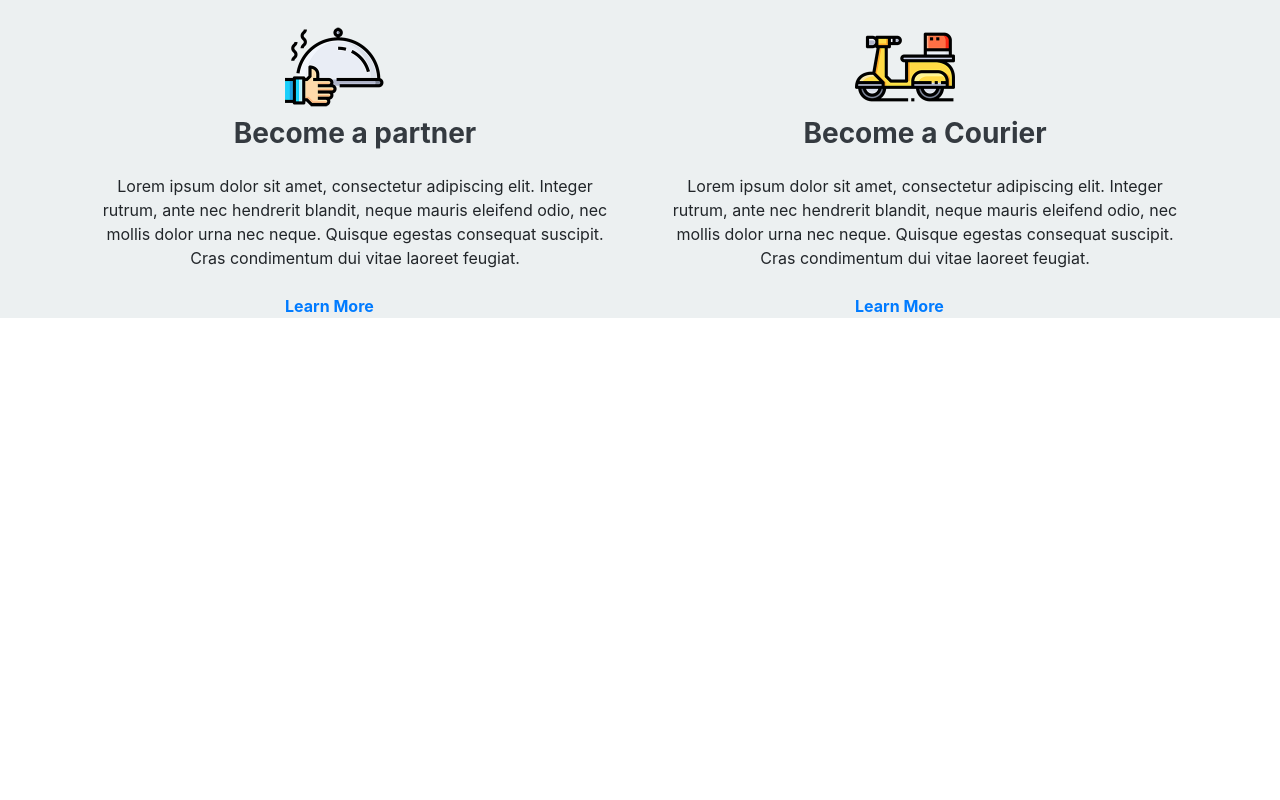
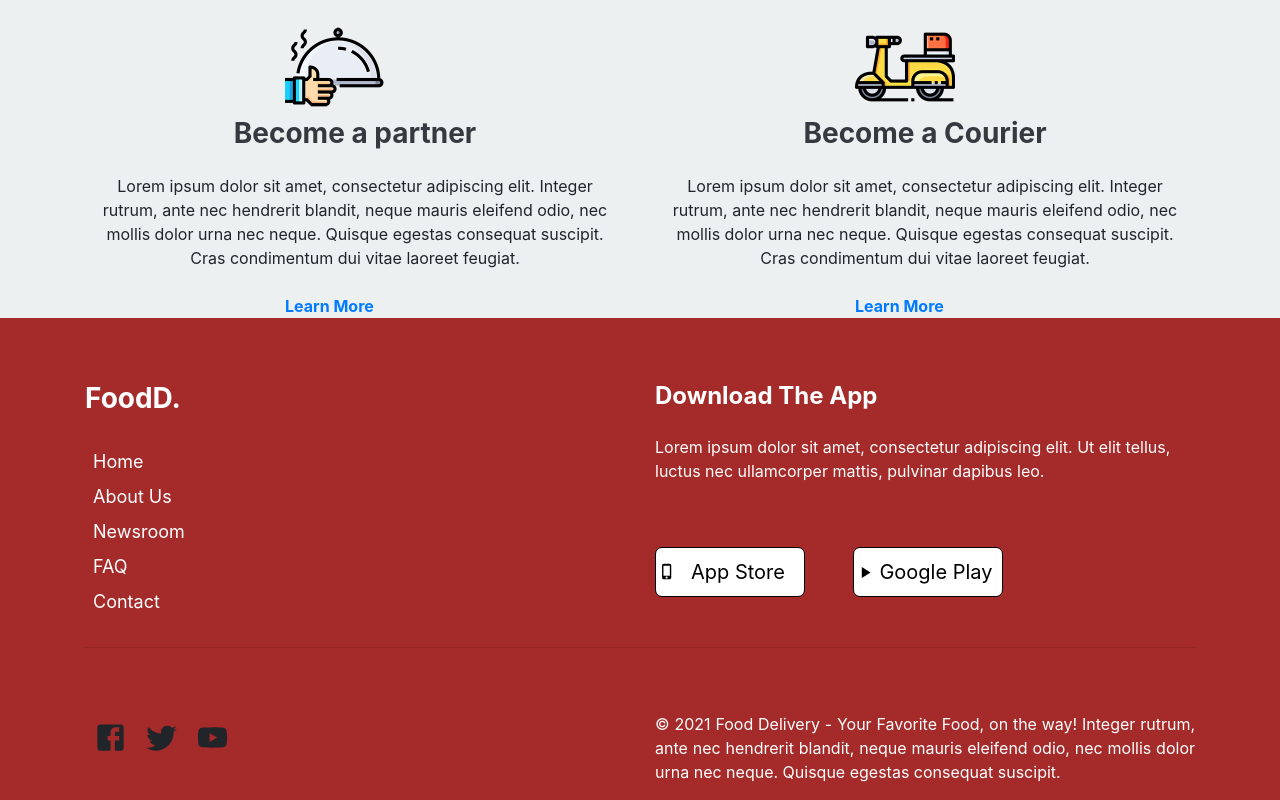
Before and after one commit to sudeepbhandari6545/FoodDelivery-FD, a React (Create React App) app: page / in a window 1280 px wide. Shown: the part 4070-4870 px from the top of the page. Before the commit the page ends 4388 px from the top, so only its background shows below. Built offline with nearby package versions, Linux system fonts and the light colour scheme.

Commit message:
first commit

```diff
--- a/src/App.js
+++ b/src/App.js
@@ -5,6 +5,7 @@ import Homesecond from './components/main-page/homesecond/Homesecond';
 import Homethird from './components/main-page/homethird/Homethird';
 import Counter from './components/main-page/homefourth/Counter';
 import Homefifth from './components/main-page/homefifth/Homefifth';
+import Footer from './components/footer/Footer';
 
 const App = () => {
   return (
@@ -15,6 +16,7 @@ const App = () => {
       <Homethird />
       <Counter />
       <Homefifth />
+      <Footer />
     </>
   );
 };
--- /dev/null
+++ b/src/components/footer/Footer.jsx
@@ -0,0 +1,110 @@
+import React from 'react';
+import { Container, Row, Col, Button } from 'react-bootstrap';
+import PhoneIphoneIcon from '@material-ui/icons/PhoneIphone';
+import PlayArrowIcon from '@material-ui/icons/PlayArrow';
+import FacebookIcon from '@material-ui/icons/Facebook';
+import TwitterIcon from '@material-ui/icons/Twitter';
+import YouTubeIcon from '@material-ui/icons/YouTube';
+import './footer.css';
+
+const Footer = () => {
+  const playstore = {
+    fontSize: 20,
+  };
+  return (
+    <>
+      <div className="main-footer">
+        <Container>
+          <div>
+            <Row>
+              <Col>
+                <div className="pt-5">
+                  <h3 className="text-capitalize pt-3 text-white font-weight-bold">
+                    FoodD.
+                  </h3>
+                  <div className="pt-3">
+                    <ul>
+                      <li>
+                        <a href="">home</a>
+                      </li>
+                      <li>
+                        <a href="">about us</a>
+                      </li>
+                      <li>
+                        <a href="">newsroom</a>
+                      </li>
+                      <li>
+                        <a href="">FAQ</a>
+                      </li>
+                      <li>
+                        <a href="">contact</a>
+                      </li>
+                    </ul>
+                  </div>
+                </div>
+              </Col>
+              <Col>
+                <div className="pt-3">
+                  <h4 className="pt-5 text-capitalize text-white font-weight-bold">
+                    Download the App
+                  </h4>
+                  <p className="text-white pt-3">
+                    Lorem ipsum dolor sit amet, consectetur adipiscing elit. Ut
+                    elit tellus, luctus nec ullamcorper mattis, pulvinar dapibus
+                    leo.
+                  </p>
+                  {/* buttons */}
+                  <div className="pt-5">
+                    <button className="Appstore-second">
+                      <PhoneIphoneIcon
+                        className="app-button ml-2"
+                        fontSize="medium"
+                      />
+
+                      <span className="mr-3 text-capitalize" style={playstore}>
+                        App store
+                      </span>
+                    </button>
+                    <button className="Appstore-second ml-5">
+                      <PlayArrowIcon
+                        className="google-button"
+                        fontSize="medium"
+                      />
+
+                      <span className=" mr-2" style={playstore}>
+                        google play
+                      </span>
+                    </button>
+                  </div>
+                </div>
+              </Col>
+            </Row>
+            <hr />
+
+            <Row>
+              <Col>
+                <div className="pt-5">
+                  <FacebookIcon className="m-2" fontSize="large" />
+                  <TwitterIcon className="m-2" fontSize="large" />
+                  <YouTubeIcon className="m-2" fontSize="large" />
+                </div>
+              </Col>
+              <Col>
+                <div>
+                  <p className="text-white text-justify pt-5">
+                    © 2021 Food Delivery - Your Favorite Food, on the way!
+                    Integer rutrum, ante nec hendrerit blandit, neque mauris
+                    eleifend odio, nec mollis dolor urna nec neque. Quisque
+                    egestas consequat suscipit.
+                  </p>
+                </div>
+              </Col>
+            </Row>
+          </div>
+        </Container>
+      </div>
+    </>
+  );
+};
+
+export default Footer;
--- /dev/null
+++ b/src/components/footer/footer.css
@@ -0,0 +1,20 @@
+.main-footer {
+  background-color: brown;
+}
+ul li {
+  margin: 8px;
+  list-style-type: none;
+}
+ul li a {
+  text-transform: capitalize;
+  color: white;
+  font-size: 18px;
+}
+.Appstore-second {
+  border: 1px solid black;
+  border-radius: 7px;
+  background-color: white;
+  width: 150px;
+  text-transform: capitalize;
+  height: 50px;
+}
```
